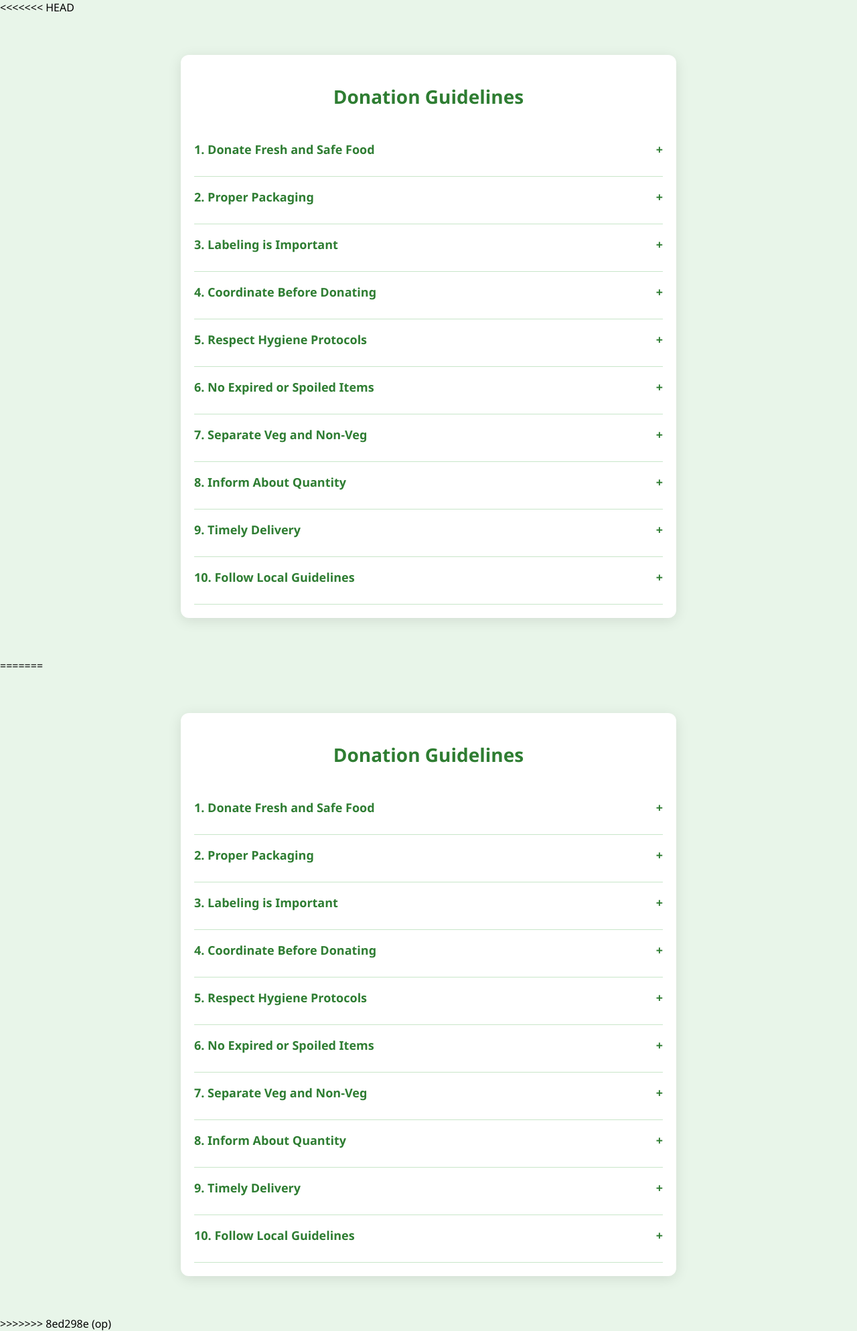
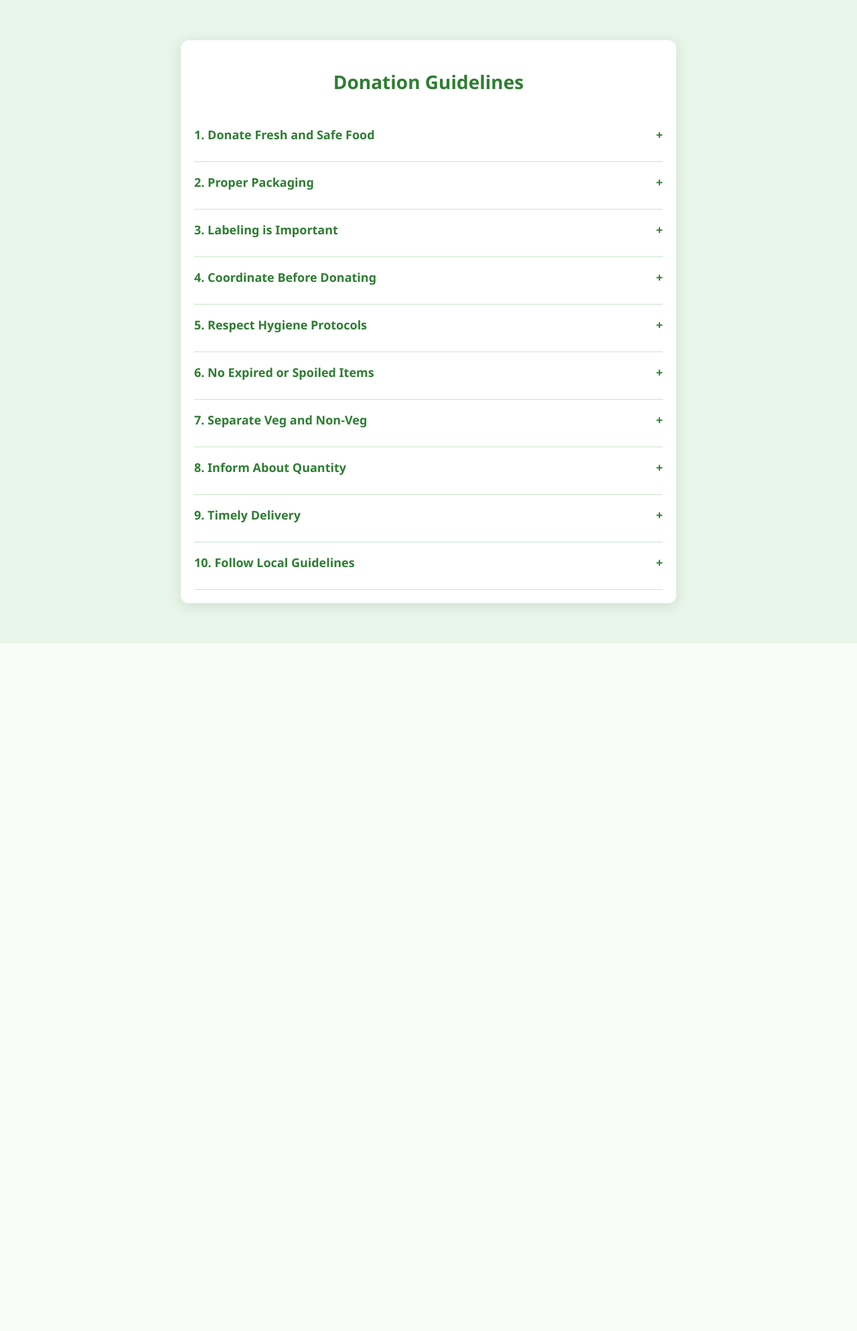
Before and after one commit to frn420/frn420, a Flask app: page /donation_guidelines.html in a window 1280 px wide. Shown: the whole page at 67% size. After the commit the page ends 961 px from the top, so only its background shows below. Run offline with Flask 3, Linux system fonts and the light colour scheme.

Commit message:
Update donation_guidelines.html

```diff
--- a/templates/donation_guidelines.html
+++ b/templates/donation_guidelines.html
@@ -1,4 +1,4 @@
-<<<<<<< HEAD
+
 <!DOCTYPE html>
 <html lang="en">
 <head>
@@ -168,174 +168,3 @@
 
 </body>
 </html>
-=======
-<!DOCTYPE html>
-<html lang="en">
-<head>
-  <meta charset="UTF-8">
-  <title>Donation Guidelines</title>
-  <meta name="viewport" content="width=device-width, initial-scale=1.0">
-  <style>
-    body {
-      font-family: "Segoe UI", Tahoma, Geneva, Verdana, sans-serif;
-      background-color: #e8f5e9;
-      margin: 0;
-      padding: 0;
-    }
-
-    .guidelines-container {
-      max-width: 700px;
-      margin: 60px auto;
-      padding: 20px;
-      background-color: #ffffff;
-      border-radius: 12px;
-      box-shadow: 0 4px 20px rgba(0, 0, 0, 0.1);
-    }
-
-    h2 {
-      text-align: center;
-      margin-bottom: 30px;
-      color: #2e7d32;
-      font-size: 28px;
-    }
-
-    .faq-item {
-      border-bottom: 1px solid #c8e6c9;
-      cursor: pointer;
-      padding: 18px 0;
-    }
-
-    .faq-question {
-      display: flex;
-      justify-content: space-between;
-      font-size: 18px;
-      color: #2e7d32;
-      font-weight: 600;
-    }
-
-    .faq-answer {
-      max-height: 0;
-      overflow: hidden;
-      opacity: 0;
-      transition: max-height 0.5s ease, opacity 0.5s ease;
-      font-size: 16px;
-      color: #555;
-      margin-top: 10px;
-      line-height: 1.6;
-    }
-
-    .faq-item.active .faq-answer {
-      max-height: 300px;
-      opacity: 1;
-    }
-
-    .faq-item.active .faq-icon {
-      transform: rotate(45deg);
-    }
-
-    .faq-icon {
-      transition: transform 0.3s ease;
-      font-weight: bold;
-    }
-  </style>
-</head>
-<body>
-
-  <div class="guidelines-container">
-    <h2>Donation Guidelines</h2>
-
-    <div class="faq-item">
-      <div class="faq-question">
-        1. Donate Fresh and Safe Food
-        <span class="faq-icon">+</span>
-      </div>
-      <div class="faq-answer">Only donate food that is fresh, properly stored, and within its expiry date. Avoid perishable items that require refrigeration unless specified.</div>
-    </div>
-
-    <div class="faq-item">
-      <div class="faq-question">
-        2. Proper Packaging
-        <span class="faq-icon">+</span>
-      </div>
-      <div class="faq-answer">Use clean, sealed containers or eco-friendly packaging to prevent contamination and ensure safe transportation.</div>
-    </div>
-
-    <div class="faq-item">
-      <div class="faq-question">
-        3. Labeling is Important
-        <span class="faq-icon">+</span>
-      </div>
-      <div class="faq-answer">Label the donation with important details like type of food, date of preparation, and any allergens (nuts, dairy, etc.).</div>
-    </div>
-
-    <div class="faq-item">
-      <div class="faq-question">
-        4. Coordinate Before Donating
-        <span class="faq-icon">+</span>
-      </div>
-      <div class="faq-answer">Please contact our team in advance to ensure proper collection and avoid food wastage due to scheduling issues.</div>
-    </div>
-
-    <div class="faq-item">
-      <div class="faq-question">
-        5. Respect Hygiene Protocols
-        <span class="faq-icon">+</span>
-      </div>
-      <div class="faq-answer">All food should be prepared and handled in a hygienic environment. Use gloves, hairnets, and sanitized utensils during preparation.</div>
-    </div>
-
-    <div class="faq-item">
-      <div class="faq-question">
-        6. No Expired or Spoiled Items
-        <span class="faq-icon">+</span>
-      </div>
-      <div class="faq-answer">Do not donate any food that is spoiled, expired, or questionable in terms of safety and quality.</div>
-    </div>
-
-    <div class="faq-item">
-      <div class="faq-question">
-        7. Separate Veg and Non-Veg
-        <span class="faq-icon">+</span>
-      </div>
-      <div class="faq-answer">Clearly separate vegetarian and non-vegetarian items and label them appropriately to respect dietary restrictions.</div>
-    </div>
-
-    <div class="faq-item">
-      <div class="faq-question">
-        8. Inform About Quantity
-        <span class="faq-icon">+</span>
-      </div>
-      <div class="faq-answer">Mention the approximate quantity of food you are donating to help us plan distribution better.</div>
-    </div>
-
-    <div class="faq-item">
-      <div class="faq-question">
-        9. Timely Delivery
-        <span class="faq-icon">+</span>
-      </div>
-      <div class="faq-answer">Please ensure the food is donated within the appropriate time window to avoid spoilage and ensure freshness.</div>
-    </div>
-
-    <div class="faq-item">
-      <div class="faq-question">
-        10. Follow Local Guidelines
-        <span class="faq-icon">+</span>
-      </div>
-      <div class="faq-answer">Follow any local regulations and community guidelines related to food safety and donation practices.</div>
-    </div>
-
-  </div>
-
-  <script>
-    const faqItems = document.querySelectorAll('.faq-item');
-
-    faqItems.forEach(item => {
-      item.addEventListener('click', () => {
-        item.classList.toggle('active');
-      });
-    });
-  </script>
-
-</body>
-</html>
->>>>>>> 8ed298e (op)
```
